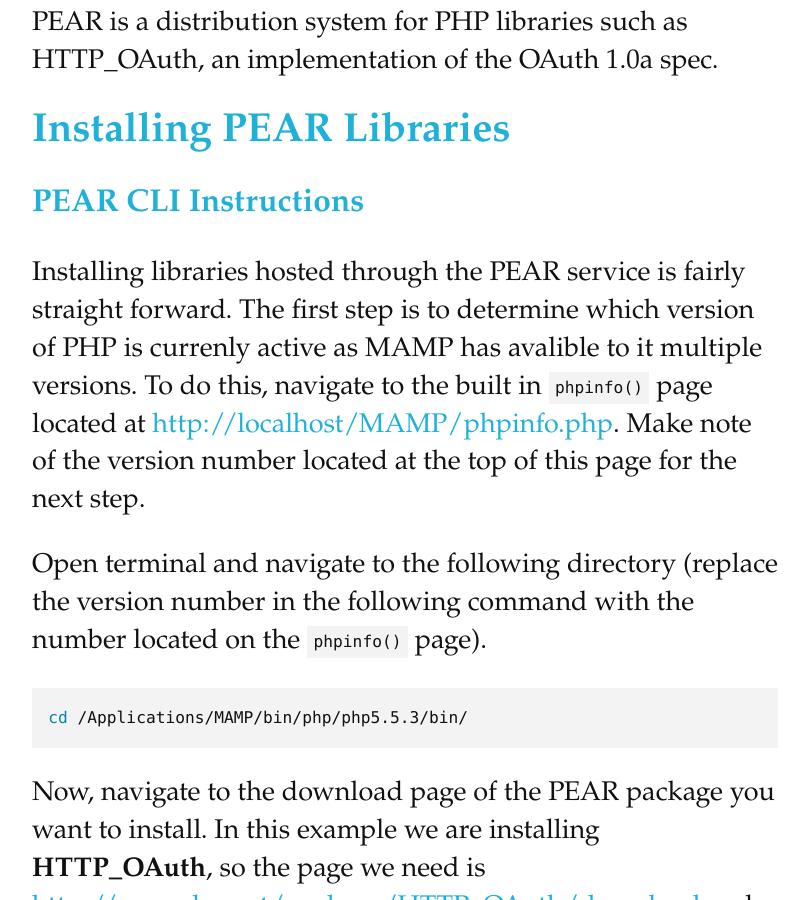
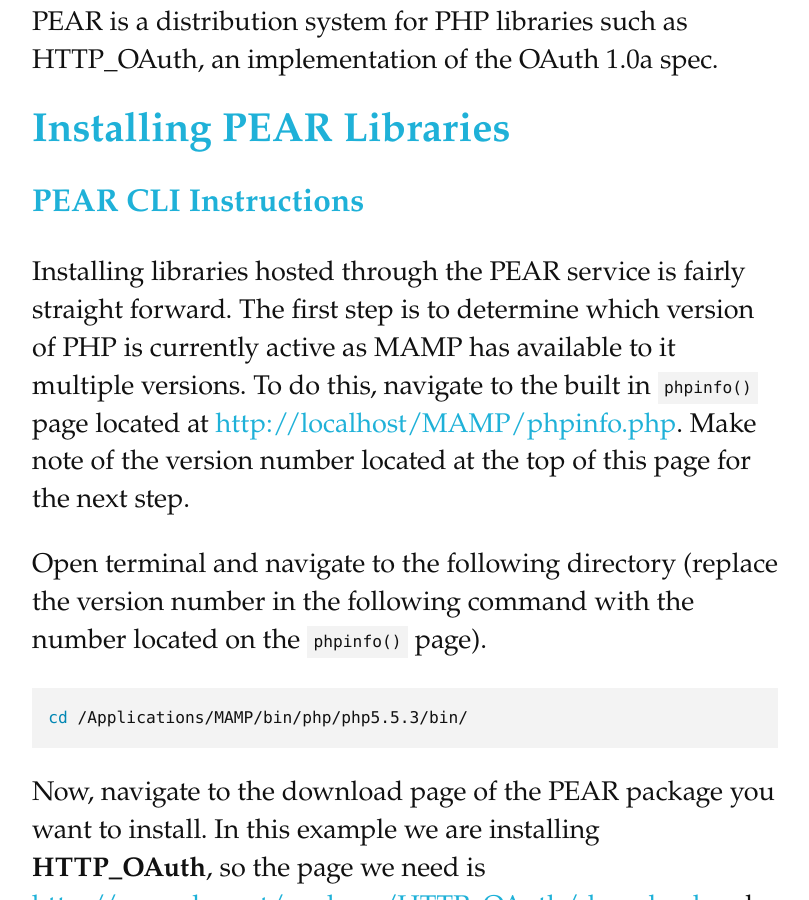
Before and after one commit to neogeek/neogeek.github.io, a Jekyll site: the page built from _posts/2014-01-03-mamp-and-pear.md, in a window 1280 px wide and 900 px high, scrolled down 643 px. Shown: the whole window, without its empty margins (235-1044 px from the left). Built offline with Jekyll 4.4.1, drawn with Linux system fonts in a browser that asks for light colours; Markdown is read by kramdown in place of the engine named in the settings; some of the changed text lies outside the part shown.

Commit message:
Spelling corrections.

```diff
--- a/_posts/2014-01-03-mamp-and-pear.md
+++ b/_posts/2014-01-03-mamp-and-pear.md
@@ -9,7 +9,7 @@
 
 ###PEAR CLI Instructions
 
-Installing libraries hosted through the PEAR service is fairly straight forward. The first step is to determine which version of PHP is currenly active as MAMP has avalible to it multiple versions. To do this, navigate to the built in `phpinfo()` page located at <http://localhost/MAMP/phpinfo.php>. Make note of the version number located at the top of this page for the next step.
+Installing libraries hosted through the PEAR service is fairly straight forward. The first step is to determine which version of PHP is currently active as MAMP has available to it multiple versions. To do this, navigate to the built in `phpinfo()` page located at <http://localhost/MAMP/phpinfo.php>. Make note of the version number located at the top of this page for the next step.
 
 Open terminal and navigate to the following directory (replace the version number in the following command with the number located on the `phpinfo()` page).
 
@@ -44,7 +44,7 @@
 
 ###git Instructions
 
-Similar to the steps above you must first determine which version of PHP is currenly active and then navigate to the following directory.
+Similar to the steps above you must first determine which version of PHP is currently active and then navigate to the following directory.
 
 **Note:** This directory is different than the directory mentioned above.
 
```
Also changed, not shown: _posts/2013-12-23-minimalistic-sublime-text-setup.md (+1 -1 lines), _posts/2014-01-03-php-and-imagemagick.md (+1 -1 lines), _posts/2014-01-04-the-impossible-triangle.md (+2 -2 lines).
